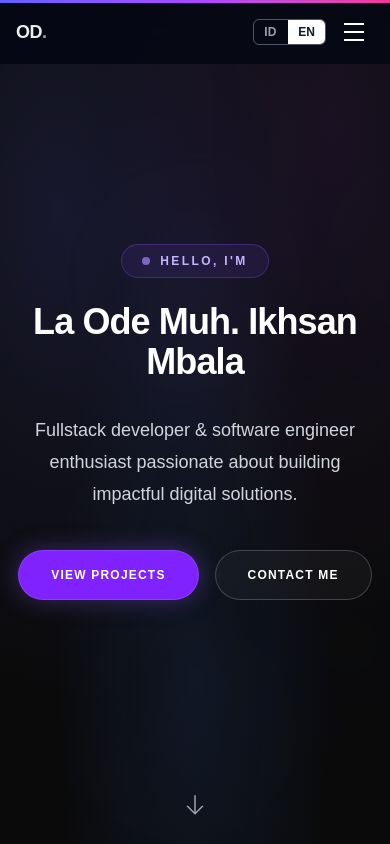
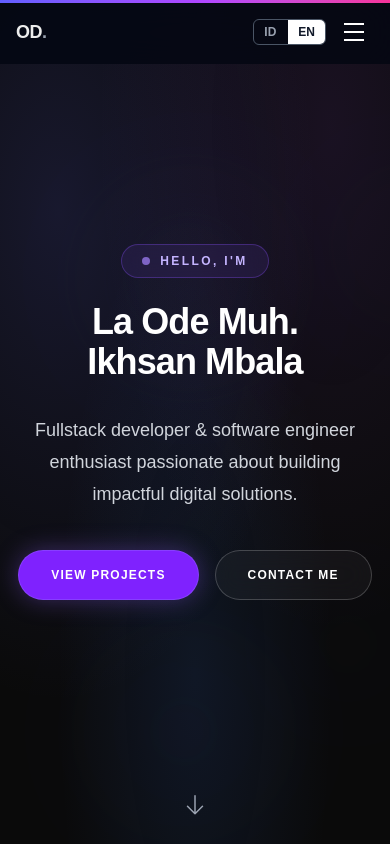
Before and after one commit to Limzy71/Portofolio, a Next.js app: page / in a window 390 px wide. Shown: the top 844 px of the page. Built offline with nearby package versions, Linux system fonts and the light colour scheme.

Commit message:
fix: translate hero and about sections to pure professional Indonesian and prevent awkward name wrapping

```diff
--- a/components/sections/Hero.tsx
+++ b/components/sections/Hero.tsx
@@ -48,12 +48,12 @@ export function Hero() {
         />
       ))}
 
-      <Container>
+      <Container className="max-w-7xl">
         <motion.div
           variants={staggerContainer}
           initial="hidden"
           animate="visible"
-          className="relative mx-auto max-w-4xl text-center"
+          className="relative mx-auto w-full max-w-6xl text-center"
         >
           <motion.div
             variants={fadeInUp}
@@ -65,9 +65,10 @@ export function Hero() {
 
           <motion.h1
             variants={fadeInUp}
-            className="mt-6 text-4xl font-extrabold tracking-tight text-white sm:text-6xl lg:text-7xl"
+            className="mt-6 text-4xl font-extrabold tracking-tight text-white sm:text-5xl md:text-6xl lg:text-7xl"
           >
-            {siteConfig.name}
+            <span className="whitespace-nowrap">La Ode Muh.</span>{" "}
+            <span className="whitespace-nowrap">Ikhsan Mbala</span>
           </motion.h1>
 
           <motion.p
--- a/lib/locales/id.ts
+++ b/lib/locales/id.ts
@@ -7,9 +7,9 @@ export const id = {
     kontak: "Kontak",
   },
   hero: {
-    greeting: "Hello, saya",
+    greeting: "Halo, saya",
     description:
-      "Fullstack developer & software engineer enthusiast yang passionate membangun solusi digital yang berdampak.",
+      "Pengembang Fullstack & antusias Rekayasa Perangkat Lunak yang berdedikasi membangun solusi digital yang berdampak nyata.",
     viewProjects: "Lihat Proyek",
     contactMe: "Hubungi Saya",
   },
@@ -18,10 +18,10 @@ export const id = {
     headingPrefix: "Tentang",
     headingHighlight: "Saya",
     title: "Tentang Saya",
-    subtitle: "Membangun web dan software yang relevan.",
-    p1: "Halo! Saya seorang Fullstack Developer & Software Engineer yang fokus membangun produk web dan software yang stabil, cepat, dan mudah dikembangkan.",
-    p2: "Saya terbiasa mengerjakan alur end-to-end, mulai dari perancangan antarmuka, pengembangan backend, integrasi database, sampai deployment dan optimasi performa.",
-    p3: "Fokus utama saya adalah menciptakan solusi digital yang benar-benar dipakai, maintainable, dan memberi dampak nyata untuk pengguna maupun bisnis.",
+    subtitle: "Membangun web dan perangkat lunak yang relevan.",
+    p1: "Halo! Saya seorang Pengembang Fullstack & Rekayasa Perangkat Lunak yang fokus membangun produk web dan sistem yang stabil, cepat, dan mudah dikembangkan.",
+    p2: "Saya terbiasa mengerjakan alur menyeluruh dari awal hingga akhir, mulai dari perancangan antarmuka, pengembangan backend, integrasi basis data, hingga rilis dan optimasi performa.",
+    p3: "Fokus utama saya adalah menciptakan solusi digital yang mudah dipelihara, benar-benar bermanfaat, serta memberi dampak nyata untuk pengguna maupun bisnis.",
     statsYears: "Tahun Pengalaman",
     statsProjects: "Proyek Selesai",
     statsTech: "Teknologi Dikuasai",
@@ -32,8 +32,8 @@ export const id = {
     headingHighlight: "Terpilih",
     subtitle: "Beberapa proyek yang pernah saya kerjakan.",
     empty: "Belum ada proyek ditambahkan.",
-    liveDemo: "Live Demo →",
-    sourceCode: "Source Code →",
+    liveDemo: "Demo Langsung →",
+    sourceCode: "Kode Sumber →",
   },
   skills: {
     title: "Skill",
@@ -82,7 +82,7 @@ export const id = {
     },
   },
   footer: {
-    rights: "All rights reserved.",
+    rights: "Hak cipta dilindungi.",
     builtWith: "Dibuat dengan Next.js & Framer Motion",
   },
   splash: {
```
